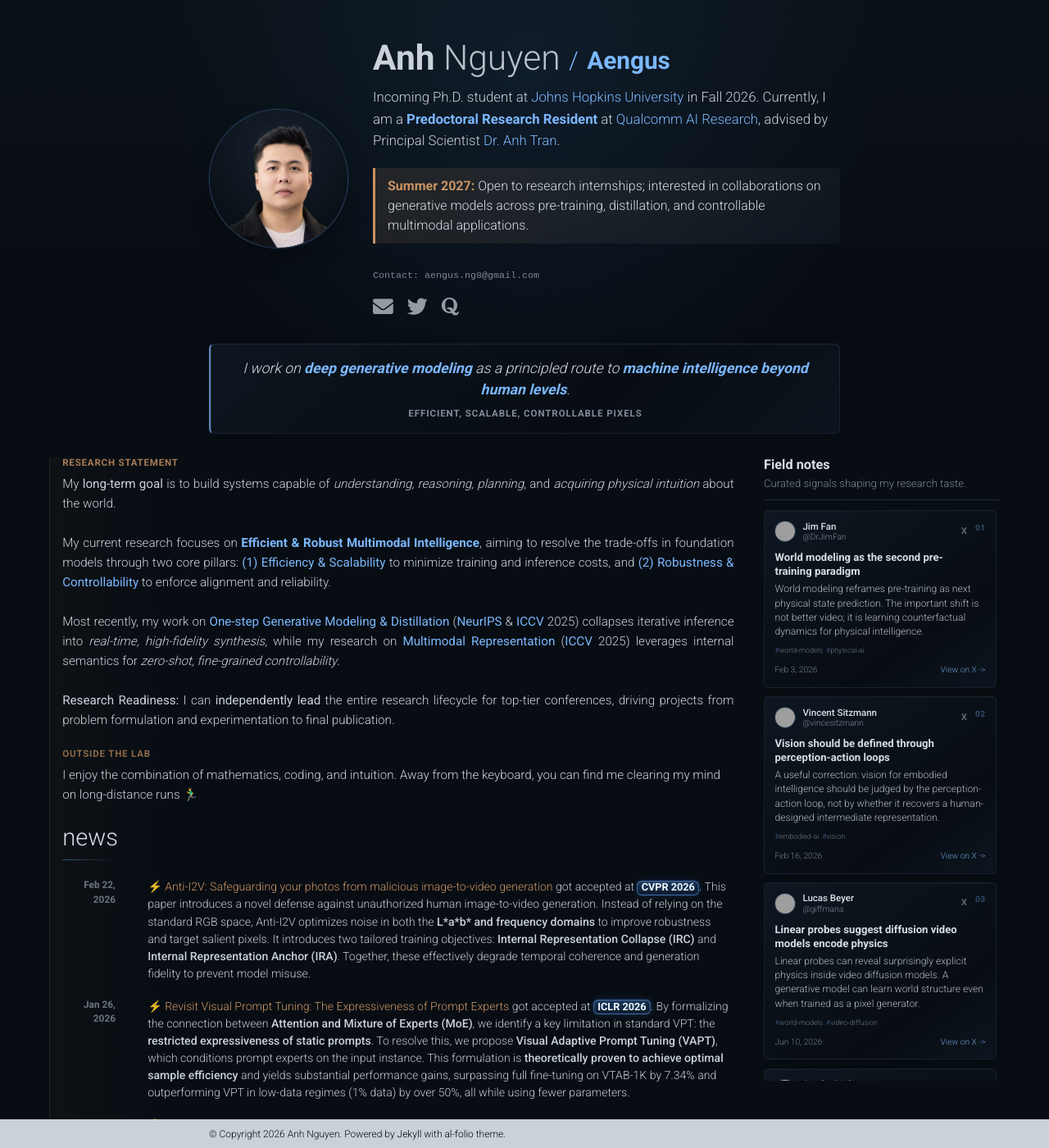
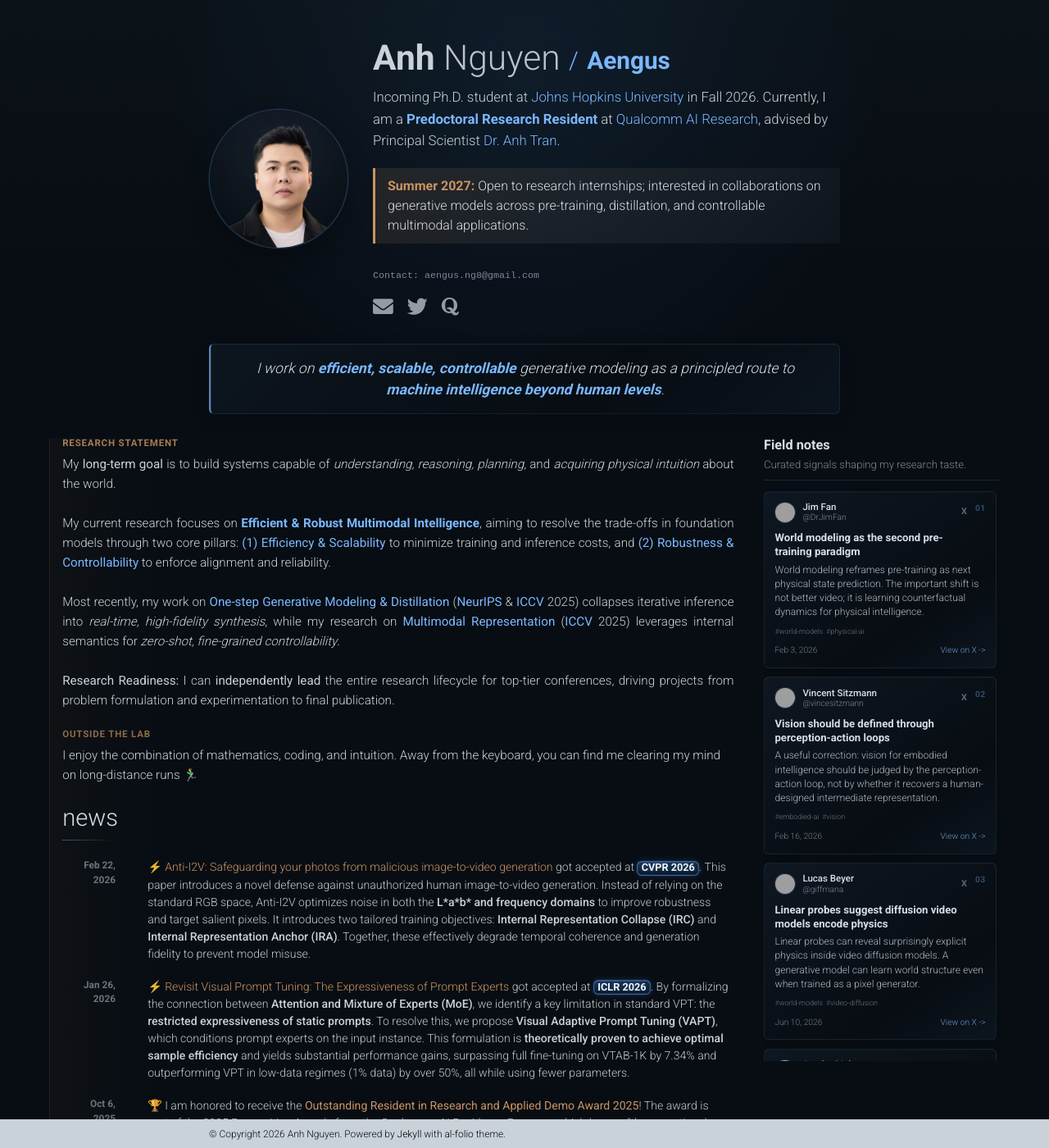
Before and after one commit to aengusng8/aengusng8.github.io, a Jekyll site: the page built from _pages/about.md, in a window 1280 px wide and 1400 px high. Shown: the whole window at 82% size. Built offline with Jekyll 4.4.1, drawn with Linux system fonts in a browser that asks for light colours; comment, search, counter and statistics services are not loaded; a style sheet for code colours, icons or effects is not loaded; grey boxes are pictures that could not be loaded.

Commit message:
Refine homepage thesis hook

```diff
--- a/_pages/about.md
+++ b/_pages/about.md
@@ -27,9 +27,8 @@ social: true  # includes social icons at the bottom of a page
 <div class="research-thesis-card">
     <div class="research-thesis-card__inner">
         <span style="color: #d7dde6; font-style: italic; font-size: 1.1em;">
-            I work on <span style="color: #7bb7ff; font-weight: bold;">deep generative modeling</span> as a principled route to <span style="color: #7bb7ff; font-weight: bold;">machine intelligence beyond human levels</span>.
+            I work on <span style="color: #7bb7ff; font-weight: bold;">efficient, scalable, controllable</span> generative modeling as a principled route to <span style="color: #7bb7ff; font-weight: bold;">machine intelligence beyond human levels</span>.
         </span>
-        <div class="research-signature">efficient, scalable, controllable pixels</div>
     </div>
 </div>
 
--- a/_sass/_base.scss
+++ b/_sass/_base.scss
@@ -573,7 +573,7 @@ footer.sticky-bottom {
         abbr {
           display: inline-block;
           min-width: 4.72rem;
-          padding: 0.14rem 0.56rem 0.15rem;
+          padding: 0.16rem 0.58rem 0.17rem;
           border: 1px solid rgba(123, 183, 255, 0.62);
           border-radius: 999px;
           color: rgba(238, 246, 255, 0.94);
@@ -585,7 +585,7 @@ footer.sticky-bottom {
             inset 0 1px 0 rgba(238, 246, 255, 0.16),
             0 0 13px rgba(63, 129, 220, 0.3),
             0 0 1px rgba(123, 183, 255, 0.55);
-          font-size: 0.7rem;
+          font-size: 0.72rem;
           font-weight: 800;
           letter-spacing: 0.02em;
           text-align: center;
@@ -608,15 +608,16 @@ footer.sticky-bottom {
         .venue-cvpr,
         .venue-iclr,
         .venue-iccv {
-          border-color: rgba(123, 183, 255, 0.82);
+          border-color: rgba(123, 183, 255, 0.94);
+          color: rgba(255, 255, 255, 0.98);
           background:
-            linear-gradient(180deg, rgba(44, 112, 190, 0.56), rgba(8, 21, 38, 0.9)),
-            linear-gradient(90deg, rgba(123, 183, 255, 0.26), rgba(127, 215, 209, 0.13));
+            linear-gradient(180deg, rgba(52, 124, 210, 0.7), rgba(8, 21, 38, 0.92)),
+            linear-gradient(90deg, rgba(123, 183, 255, 0.34), rgba(127, 215, 209, 0.18));
           box-shadow:
-            inset 0 0 0 1px rgba(238, 246, 255, 0.1),
-            inset 0 1px 0 rgba(238, 246, 255, 0.18),
-            0 0 16px rgba(63, 129, 220, 0.38),
-            0 0 3px rgba(123, 183, 255, 0.58);
+            inset 0 0 0 1px rgba(238, 246, 255, 0.14),
+            inset 0 1px 0 rgba(238, 246, 255, 0.24),
+            0 0 18px rgba(63, 129, 220, 0.48),
+            0 0 5px rgba(123, 183, 255, 0.68);
         }
       }
       .title {
@@ -1179,18 +1180,6 @@ html.transition *:after {
   text-align: center;
 }
 
-.research-signature {
-  margin: 0.52rem auto 0;
-  color: rgba(155, 168, 184, 0.82);
-  font-size: 0.72rem;
-  font-style: normal;
-  font-weight: 700;
-  letter-spacing: 0.08em;
-  line-height: 1.35;
-  text-align: center;
-  text-transform: uppercase;
-}
-
 .news {
   h2 {
     margin-bottom: 0.78rem;
```
